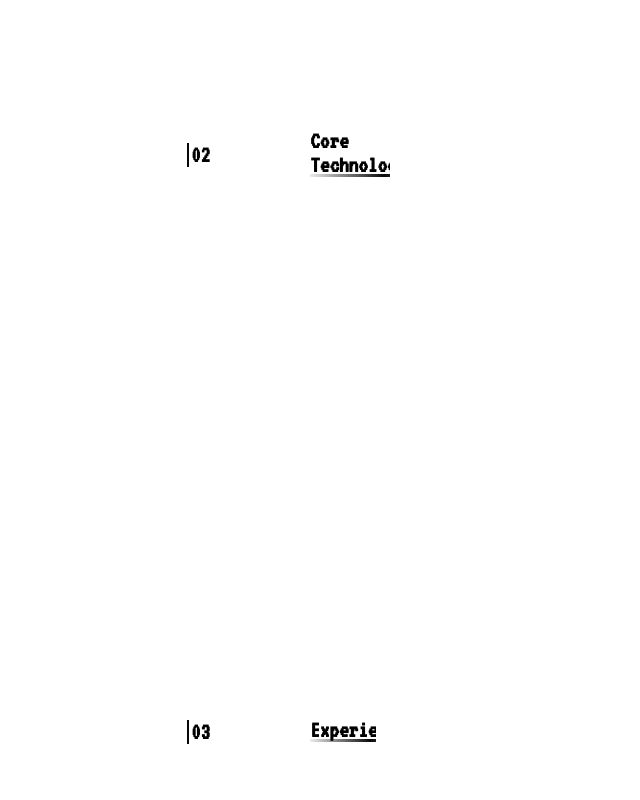
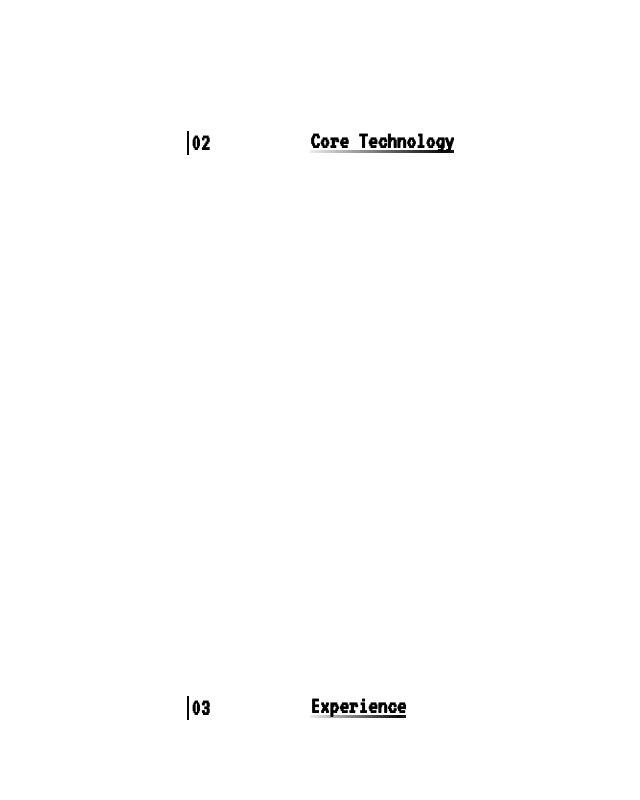
Before and after one commit to Joebakid/My-Porfolio, a React (Create React App) app: page / in a window 1280 px wide. Shown: the part 1140-1940 px from the top of the page, without its empty margins (5-645 px from the left). Built offline with nearby package versions, Linux system fonts and the light colour scheme.

Commit message:
title length

```diff
--- a/src/App.css
+++ b/src/App.css
@@ -251,6 +251,7 @@ body {
   display: flex;
   align-items: center;
   gap: 100px;
+  width: 100%;
 }
 
 .template-text {
@@ -266,7 +267,7 @@ body {
 .title {
   margin: 40px 0;
   border-bottom: 3px solid var(--project-underline);
-  width: 30%;
+  /* width: 100%; */
   cursor: pointer;
 }
 
@@ -274,7 +275,7 @@ body {
 .title {
   margin: 40px 0;
   border-bottom: 3px solid transparent; /* Make the original border transparent */
-  width: 30%;
+  /* width: 30%; */
   position: relative;
   overflow: hidden; /* Ensure the animation stays within bounds */
 }
```
